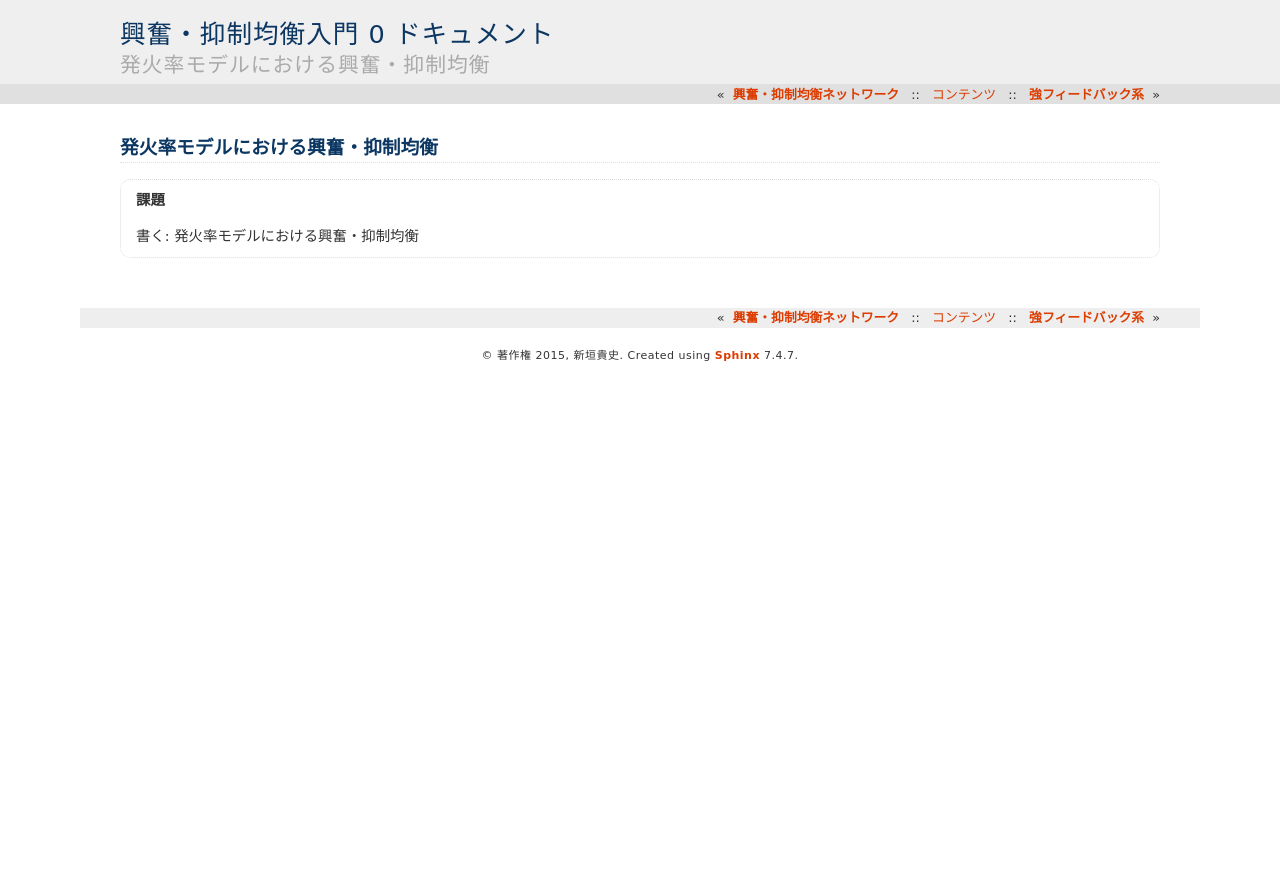
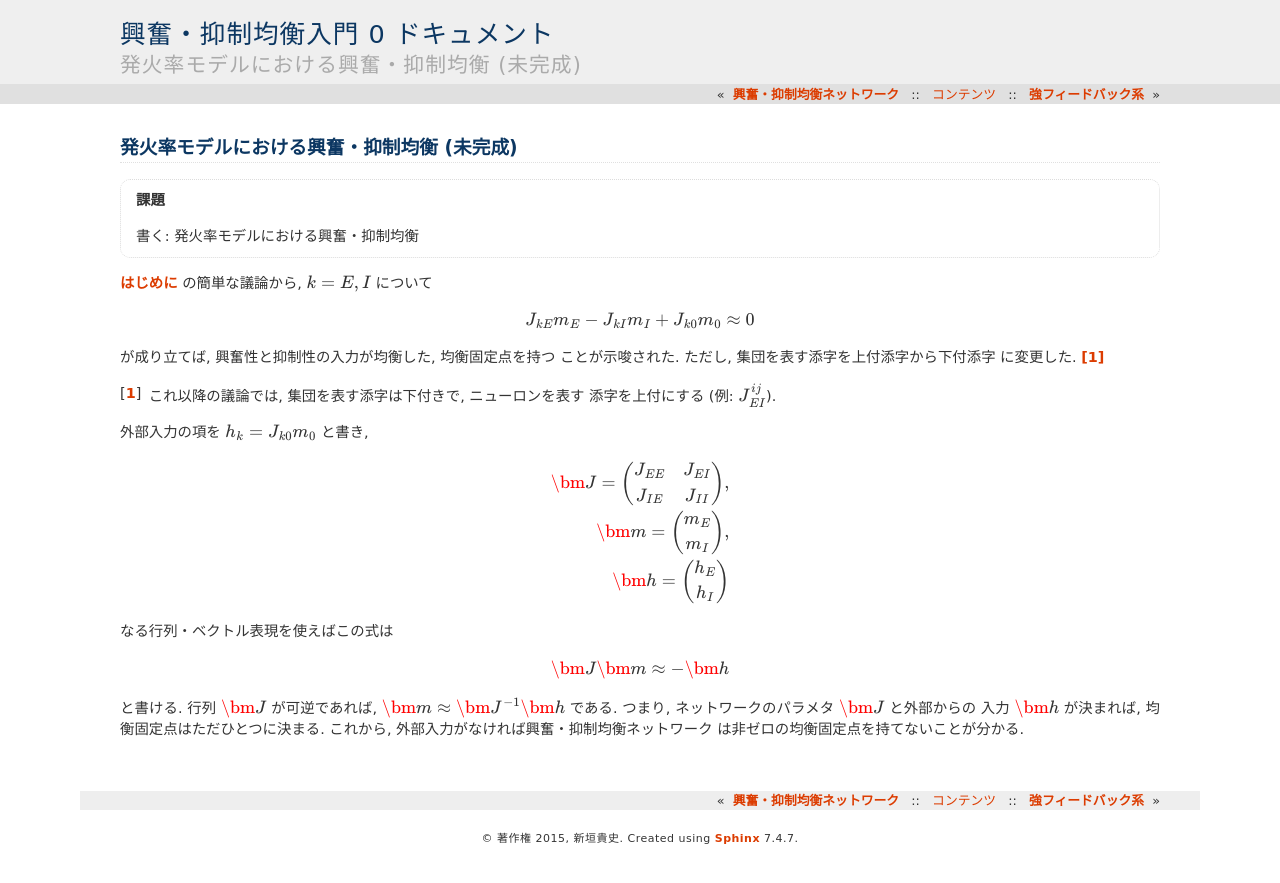
Before and after one commit to tkf/balance-tutorial-ja, a Sphinx documentation site: the page built from source/balance_network/rate_balance_network.rst, in a window 1280 px wide. Shown: the top 883 px of the page. Built offline with Sphinx 7.4.7, drawn with Linux system fonts in a browser that asks for light colours; formulas are drawn with MathJax 3.

Commit message:
シンプルなバージョンの興奮・抑制均衡ネットワークの導入を追加

```diff
--- a/source/balance_network/rate_balance_network.rst
+++ b/source/balance_network/rate_balance_network.rst
@@ -1,5 +1,54 @@
-====================================
- 発火率モデルにおける興奮・抑制均衡
-====================================
+.. _rate-balance-network:
+
+=============================================
+ 発火率モデルにおける興奮・抑制均衡 (未完成)
+=============================================
 
 .. todo:: 書く: 発火率モデルにおける興奮・抑制均衡
+
+:ref:`intro` の簡単な議論から, :math:`k = E, I` について
+
+.. math::
+
+   J_{kE} m_E - J_{kI} m_I + J_{k0} m_0 \approx 0
+
+が成り立てば, 興奮性と抑制性の入力が均衡した, 均衡固定点を持つ
+ことが示唆された.  ただし, 集団を表す添字を上付添字から下付添字
+に変更した.  [#]_
+
+.. [#] これ以降の議論では, 集団を表す添字は下付きで, ニューロンを表す
+   添字を上付にする (例: :math:`J_{EI}^{ij}`).
+
+外部入力の項を :math:`h_k = J_{k0} m_0` と書き,
+
+.. math::
+
+   \bm J =
+   \begin{pmatrix}
+     J_{EE} & J_{EI} \\
+     J_{IE} & J_{II} \\
+   \end{pmatrix},
+
+   \bm m =
+   \begin{pmatrix}
+     m_{E} \\
+     m_{I} \\
+   \end{pmatrix},
+
+   \bm h =
+   \begin{pmatrix}
+     h_{E} \\
+     h_{I} \\
+   \end{pmatrix}
+
+
+なる行列・ベクトル表現を使えばこの式は
+
+.. math:: \bm J \bm m \approx - \bm h
+
+と書ける.  行列 :math:`\bm J` が可逆であれば,
+:math:`\bm m \approx \bm J^{-1} \bm h` である.  つまり,
+ネットワークのパラメタ :math:`\bm J` と外部からの
+入力 :math:`\bm h` が決まれば, 均衡固定点はただひとつに決まる.
+これから, 外部入力がなければ興奮・抑制均衡ネットワーク
+は非ゼロの均衡固定点を持てないことが分かる.
--- a/source/introduction.rst
+++ b/source/introduction.rst
@@ -1,3 +1,5 @@
+.. _intro:
+
 ==========
  はじめに
 ==========
```
